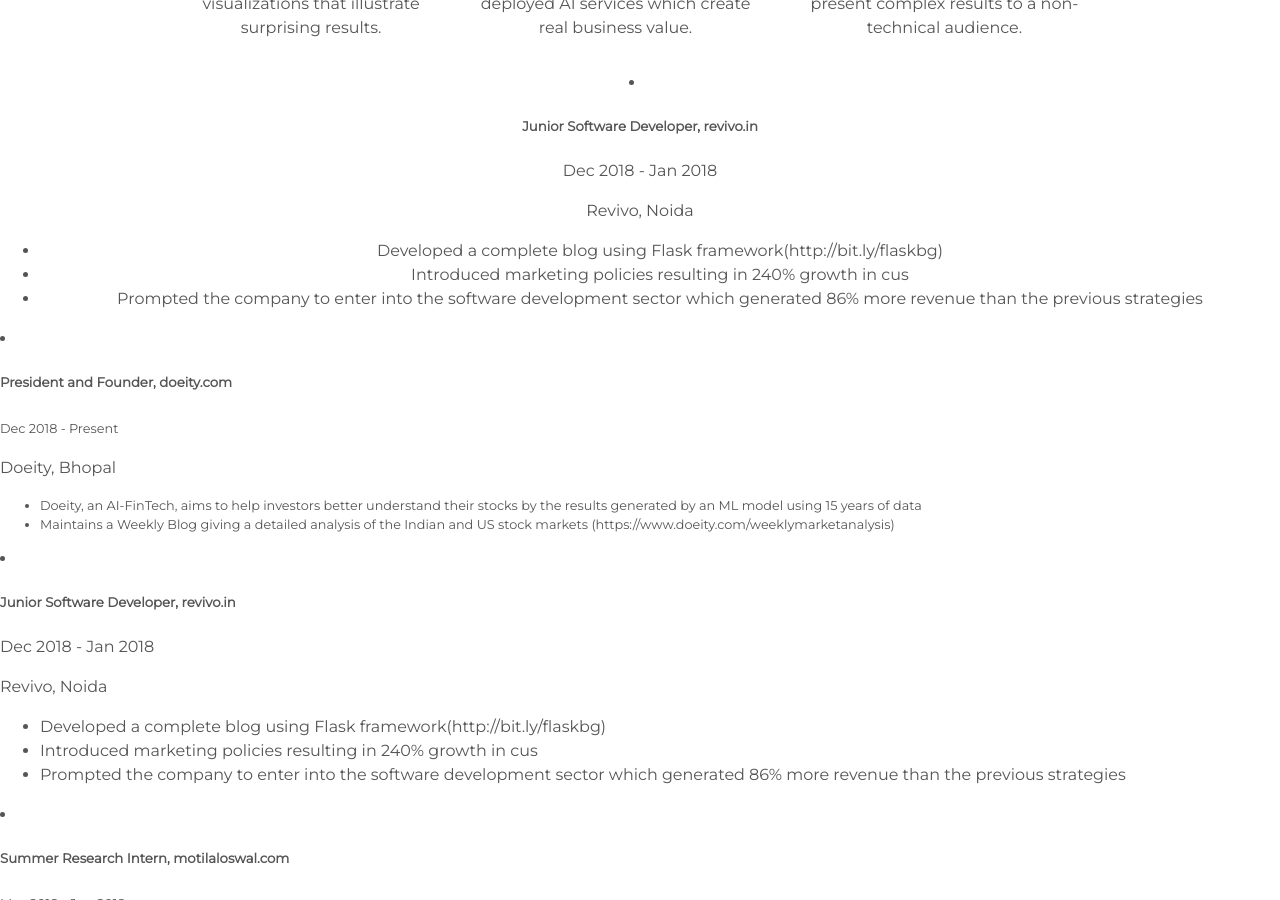
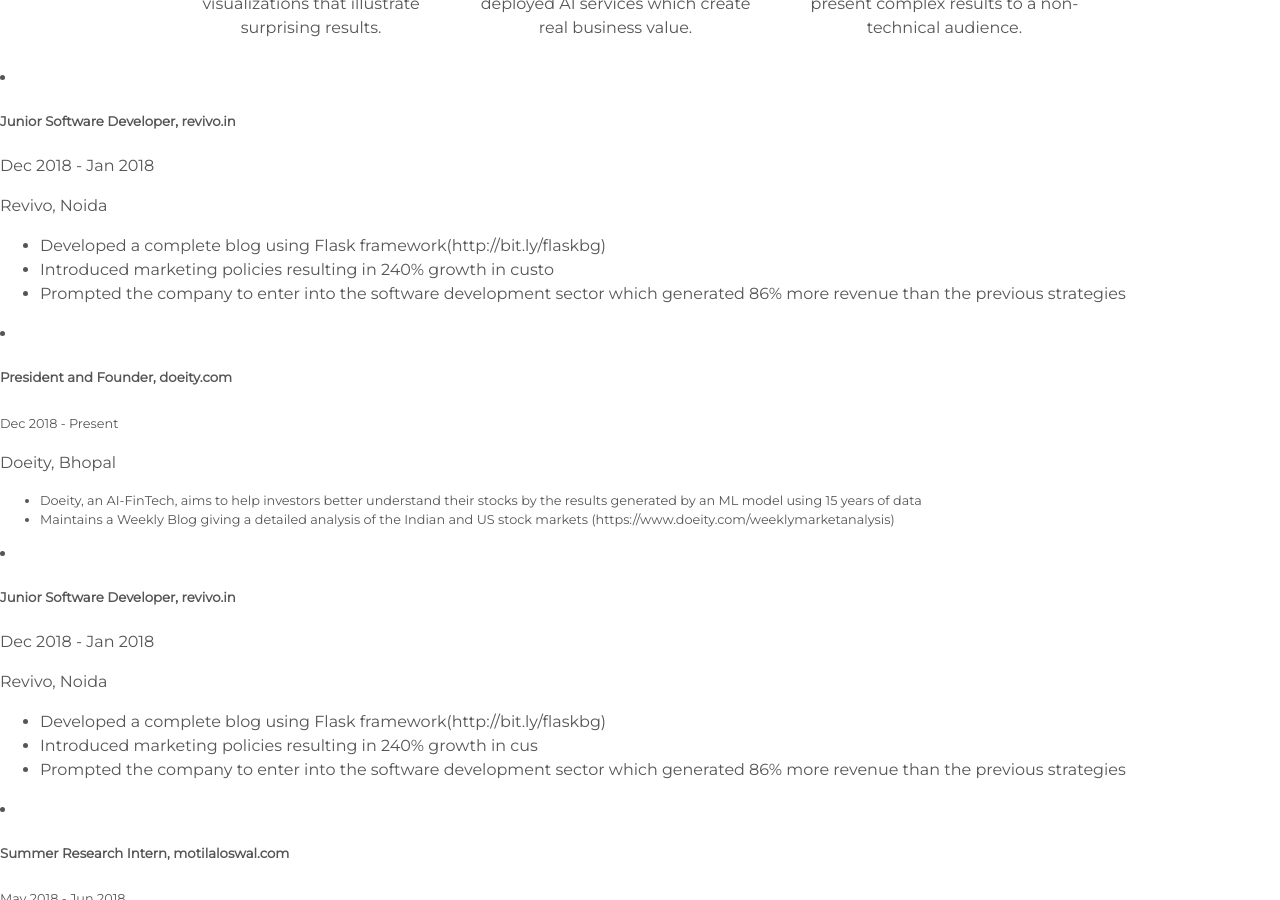
Before and after one commit to arkadee/arkadee.github.io, a Jekyll site: the page built from index.html, in a window 1280 px wide and 900 px high, scrolled down 1762 px. Built offline with Jekyll 4.4.1, drawn with Linux system fonts in a browser that asks for light colours.

Commit message:
Update experience.html

```diff
--- a/_includes/experience.html
+++ b/_includes/experience.html
@@ -1,11 +1,11 @@
-<div class="user-details">
+<div>
     <li>
         <h5>Junior Software Developer, revivo.in</h5>
             Dec 2018 - Jan 2018
         <p>Revivo, Noida</p>
         <ul>
             <li>Developed a complete blog using Flask framework(http://bit.ly/flaskbg)</li>
-            <li>Introduced marketing policies resulting in 240% growth in cus </li>
+            <li>Introduced marketing policies resulting in 240% growth in custo </li>
             <li>Prompted the company to enter into the software development sector which generated 86% more revenue than the previous strategies</li>
         </ul>
     </li>
```
